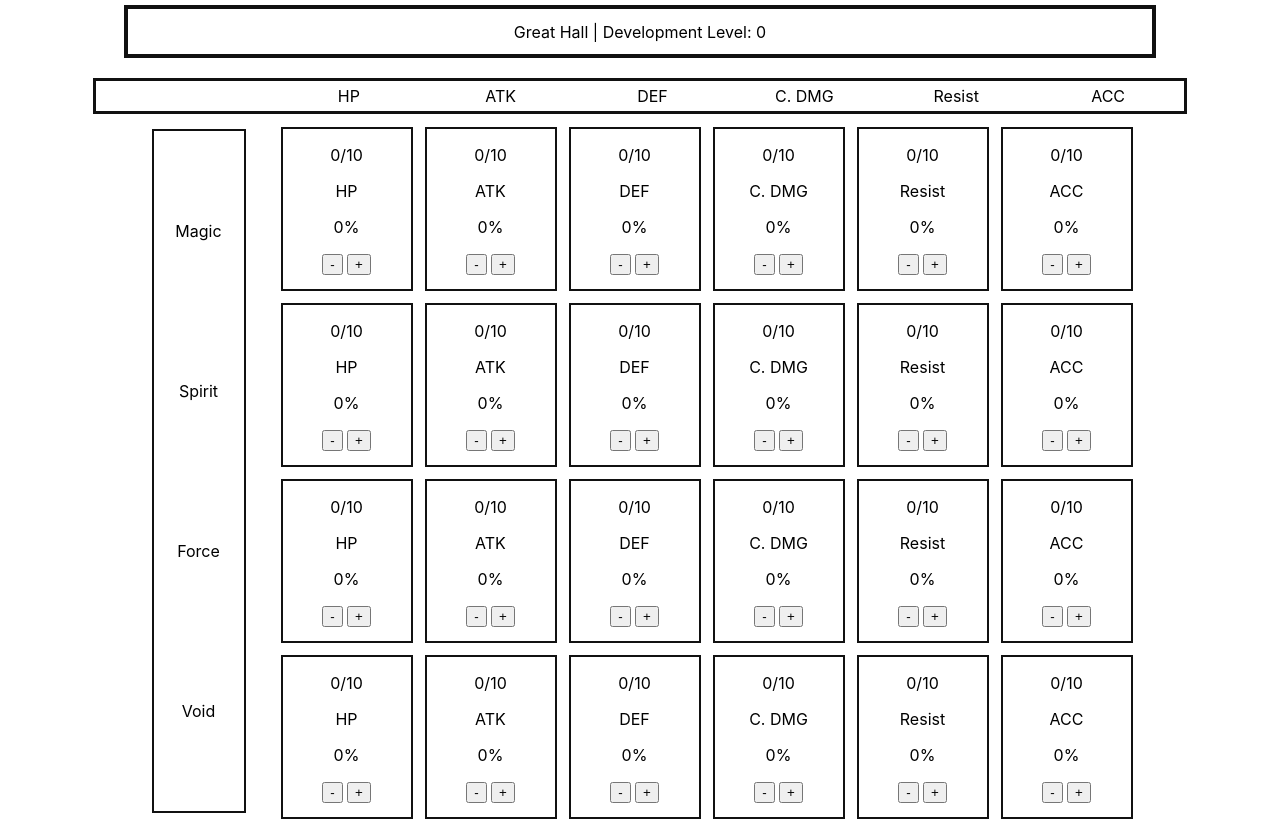
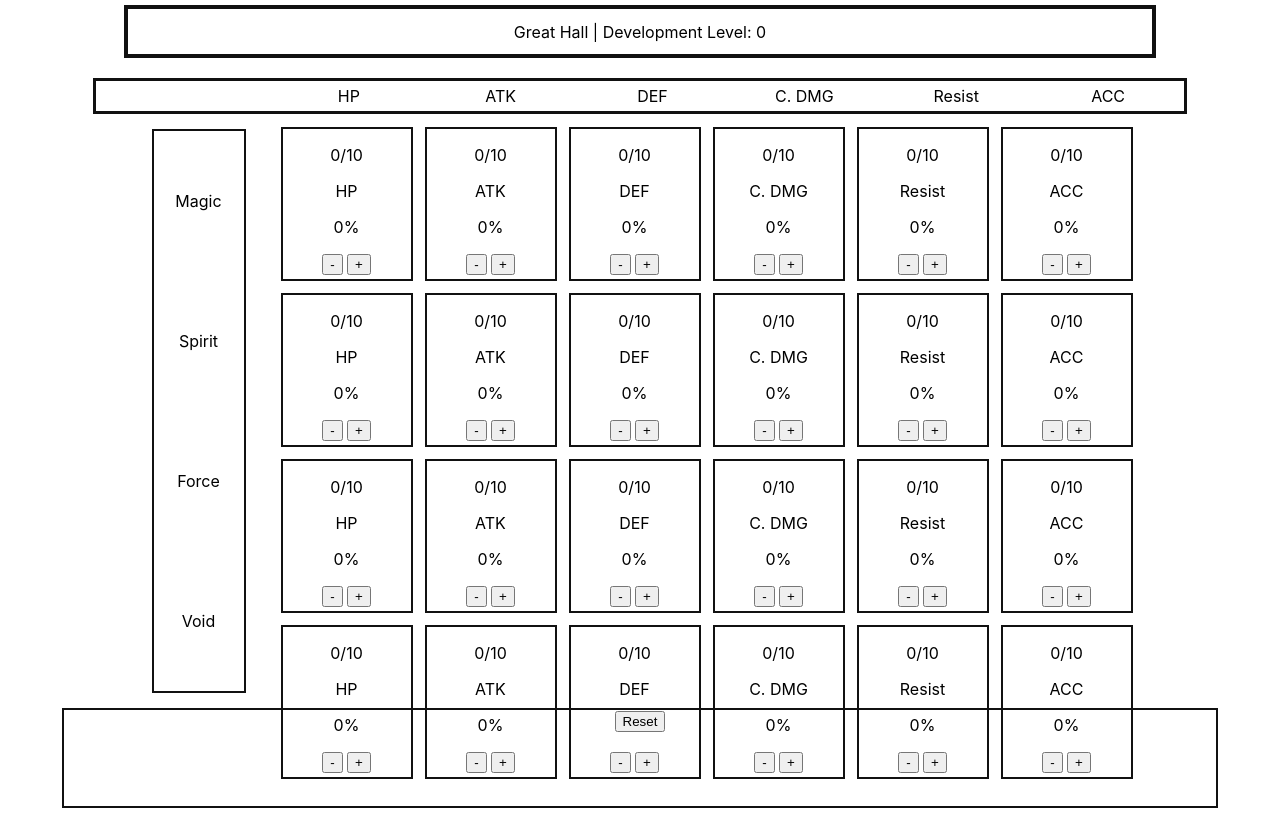
Before and after one commit to nicholasplachance/raid_great-hall_calc, a React (Create React App) app: page / in a window 1280 px wide. Built offline with nearby package versions, Linux system fonts and the light colour scheme.

Commit message:
Add control panel and add reset button to control panel

```diff
--- a/src/App.css
+++ b/src/App.css
@@ -47,9 +47,10 @@
 
 
 .main-container {
+  height: 70vh;
   display: grid;
   grid-template-columns: 10vw 10vw 10vw 10vw 10vw 10vw;
-  grid-template-rows: 20vh 20vh 20vh 20vh;
+  grid-template-rows: auto;
   grid-gap: 16px;
   justify-content: center;
   align-items: center;
@@ -68,7 +69,7 @@
   flex-direction: column;
   justify-content: center;
   width: 90px;
-  height: 85vh;
+  height: 70vh;
   border: 2px solid #111;
 }
 
@@ -78,3 +79,10 @@
   flex-direction: column;
   justify-content: center;
 }
+
+.controls-container {
+  height: 12vh;
+  width: 90vw;
+  border: 2px solid #111;
+  margin-top: 15px;
+}
--- a/src/App.js
+++ b/src/App.js
@@ -30,6 +30,15 @@ function App() {
 		})
 	);
 
+	const reset = () => {
+		greatHallBonuses.forEach((bonus) => {
+			bonus.level = 0;
+			bonus.bonus = 0;
+		});
+
+		setGreatHallCurrentLevel(0);
+	};
+
 	return (
 		<div className='App'>
 			<ContainerHeader currentLevel={greatHallCurrentLevel} />
@@ -61,18 +70,11 @@ function App() {
 						: []}
 				</div>
 			</div>
+			<div className='controls-container'>
+				<button onClick={() => reset()}>Reset</button>
+			</div>
 		</div>
 	);
 }
 
 export default App;
-
-{
-	/* <ContainerItem
-					id={affinity + stat}
-					affinity={affinity}
-					stat={stat}
-					setGreatHallCurrentLevel={setGreatHallCurrentLevel}
-					greatHallCurrentLevel={greatHallCurrentLevel}
-				/> */
-}
```
